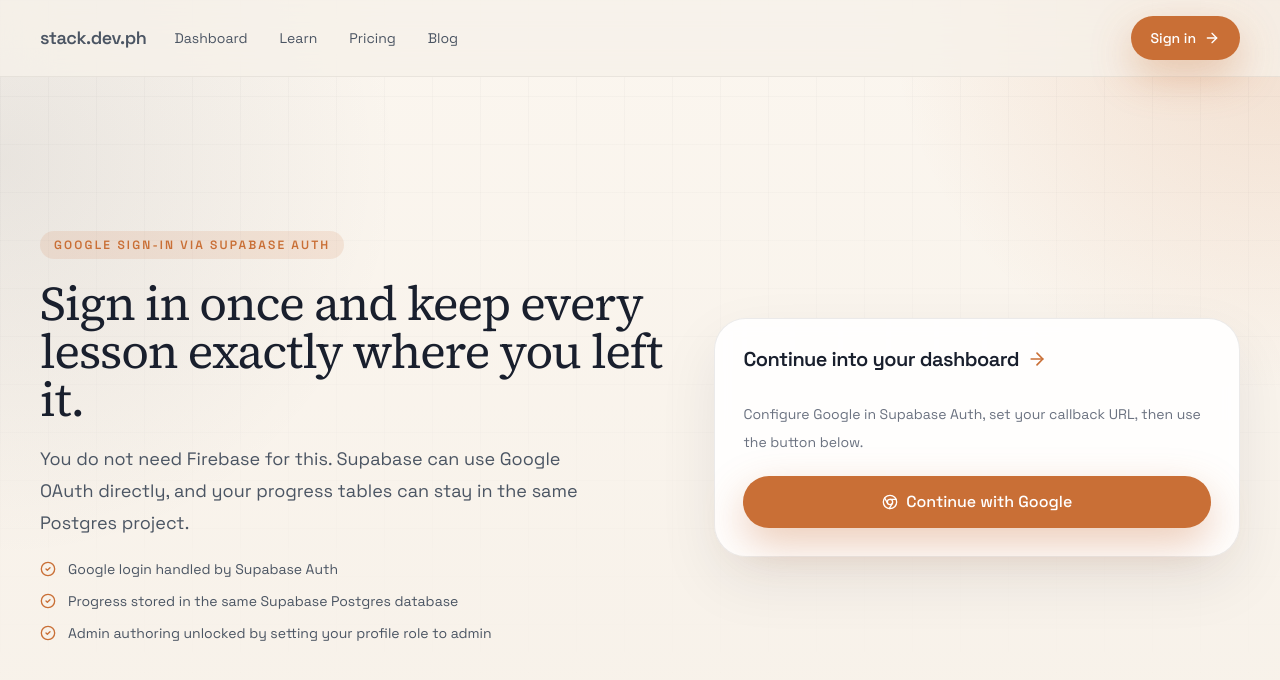
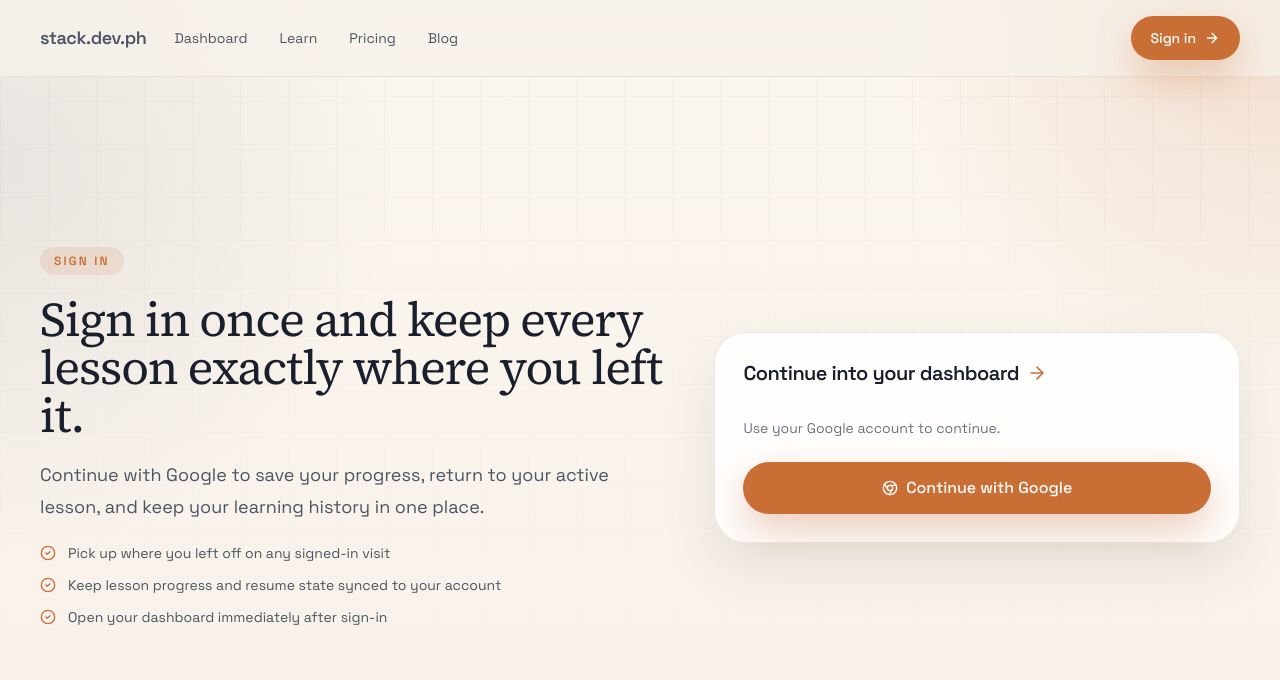
Before and after one commit to Garrette27/stack.dev, a Next.js app: page /login in a window 1280 px wide. Shown: the top 680 px of the page. Built offline with nearby package versions, Linux system fonts and the light colour scheme; no server answers.

Commit message:
Refactor admin

```diff
--- a/app/login/page.tsx
+++ b/app/login/page.tsx
@@ -9,26 +9,26 @@
     <div className="mx-auto flex min-h-[calc(100vh-5rem)] w-full max-w-[1880px] items-center px-4 py-16 sm:px-6 xl:px-10">
       <div className="grid w-full gap-8 lg:grid-cols-[1.1fr_0.9fr] lg:items-center">
         <div className="space-y-5">
-          <Badge>Google sign-in via Supabase Auth</Badge>
+          <Badge>Sign in</Badge>
           <h1 className="max-w-2xl font-serif text-5xl tracking-tight text-[var(--ink-strong)]">
             Sign in once and keep every lesson exactly where you left it.
           </h1>
           <p className="max-w-xl text-lg leading-8 text-[var(--ink)]">
-            You do not need Firebase for this. Supabase can use Google OAuth directly, and your progress tables can stay
-            in the same Postgres project.
+            Continue with Google to save your progress, return to your active lesson, and keep your learning history in one
+            place.
           </p>
           <div className="grid gap-3 text-sm text-[var(--ink)]">
             <div className="flex items-center gap-3">
               <CheckCircle2 className="h-4 w-4 text-[var(--accent)]" />
-              <span>Google login handled by Supabase Auth</span>
+              <span>Pick up where you left off on any signed-in visit</span>
             </div>
             <div className="flex items-center gap-3">
               <CheckCircle2 className="h-4 w-4 text-[var(--accent)]" />
-              <span>Progress stored in the same Supabase Postgres database</span>
+              <span>Keep lesson progress and resume state synced to your account</span>
             </div>
             <div className="flex items-center gap-3">
               <CheckCircle2 className="h-4 w-4 text-[var(--accent)]" />
-              <span>Admin authoring unlocked by setting your profile role to admin</span>
+              <span>Open your dashboard immediately after sign-in</span>
             </div>
           </div>
         </div>
@@ -41,9 +41,7 @@
             </CardTitle>
           </CardHeader>
           <CardContent className="space-y-5">
-            <p className="text-sm leading-7 text-[var(--ink-muted)]">
-              Configure Google in Supabase Auth, set your callback URL, then use the button below.
-            </p>
+            <p className="text-sm leading-7 text-[var(--ink-muted)]">Use your Google account to continue.</p>
             <GoogleSignInButton />
           </CardContent>
         </Card>
```
